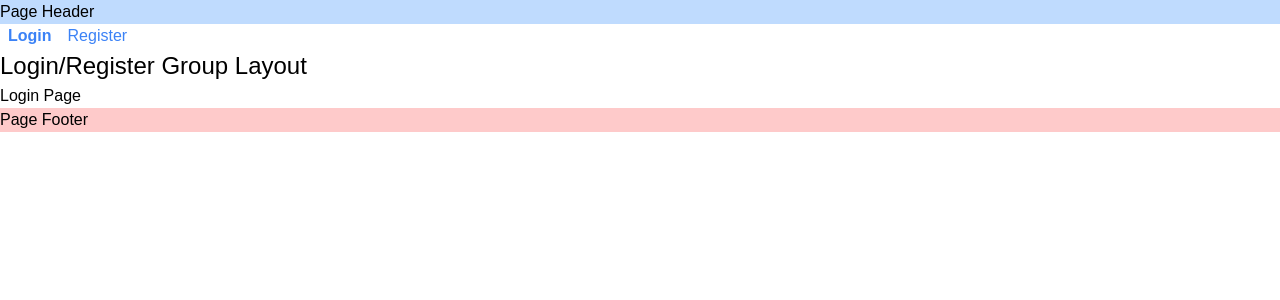
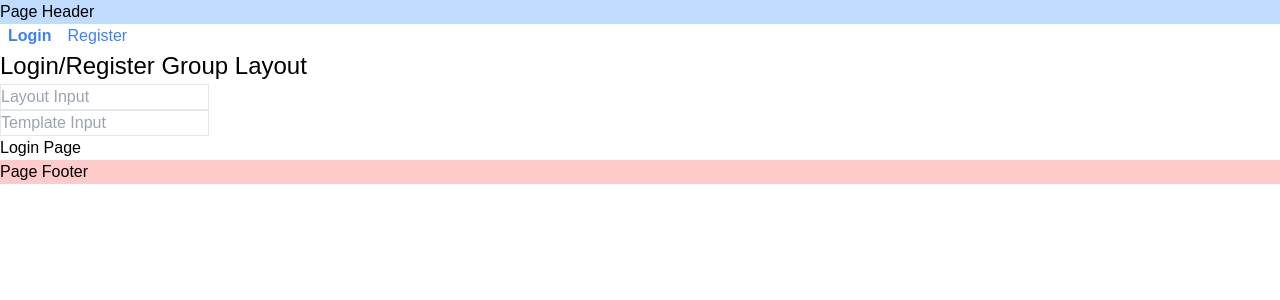
Before and after one commit to deepak252/nextjs-tutorial, a Next.js app: page /login in a window 1280 px wide. Shown: the top 300 px of the page. Built offline with nearby package versions, Linux system fonts and the light colour scheme.

Commit message:
Templates vs Layout

```diff
--- a/src/app/(auth)/(with-auth-layout)/layout.tsx
+++ b/src/app/(auth)/(with-auth-layout)/layout.tsx
@@ -2,7 +2,7 @@
 
 import Link from "next/link";
 import { usePathname } from "next/navigation";
-import React from "react";
+import React, { useState } from "react";
 
 const navLinks = [
   { name: "Login", href: "/login" },
@@ -15,8 +15,8 @@ export default function WithAuthLayout({
   children: React.ReactNode;
 }) {
   const pathname = usePathname();
-  console.log(pathname);
-
+  const [value, setValue] = useState("");
+  // State will be preserved for this layout on auth navigation
   return (
     <div>
       {navLinks.map(({ name, href }) => {
@@ -32,6 +32,13 @@ export default function WithAuthLayout({
         );
       })}
       <h4>Login/Register Group Layout</h4>
+      <input
+        placeholder="Layout Input"
+        type="text"
+        value={value}
+        onChange={(e) => setValue(e.target.value)}
+        className="border"
+      ></input>
       {children}
     </div>
   );
--- /dev/null
+++ b/src/app/(auth)/(with-auth-layout)/template.tsx
@@ -0,0 +1,24 @@
+"use client";
+
+import React, { useState } from "react";
+
+export default function WithAuthLayout({
+  children,
+}: {
+  children: React.ReactNode;
+}) {
+  const [value, setValue] = useState("");
+  // State will not preserved for this template on auth navigation
+  return (
+    <div>
+      <input
+        placeholder="Template Input"
+        type="text"
+        value={value}
+        onChange={(e) => setValue(e.target.value)}
+        className="border"
+      ></input>
+      {children}
+    </div>
+  );
+}
```
